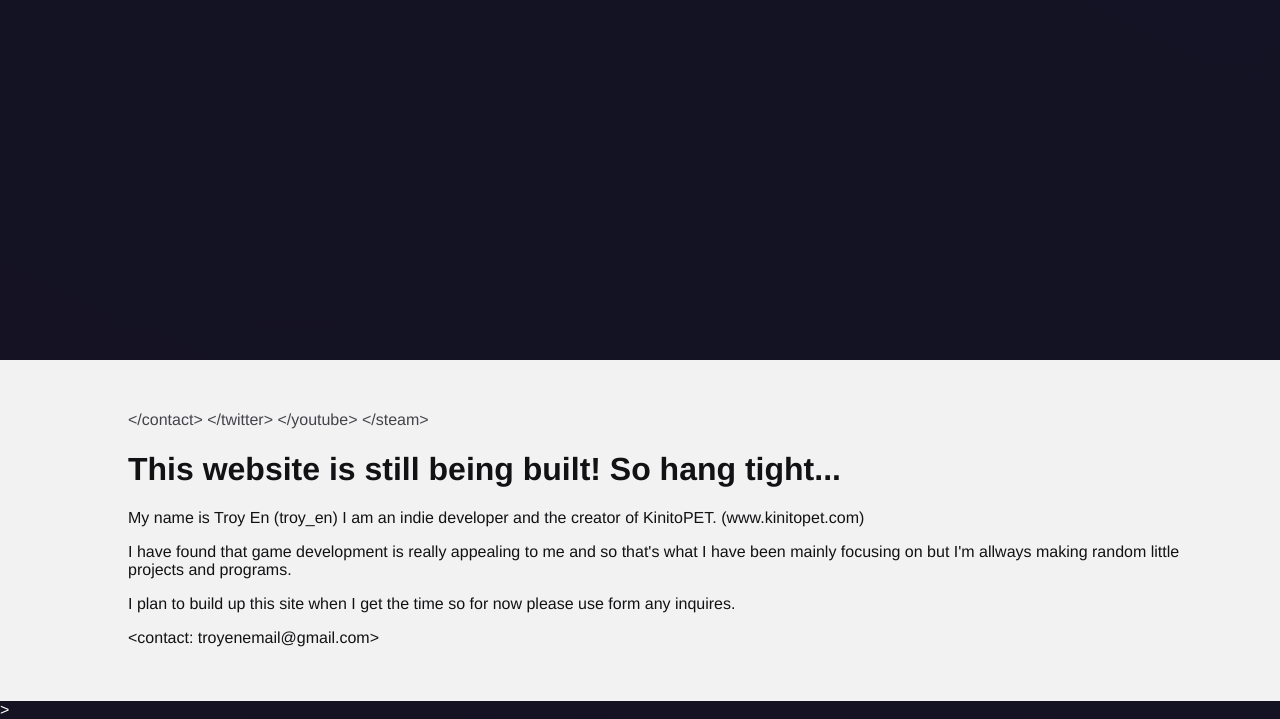
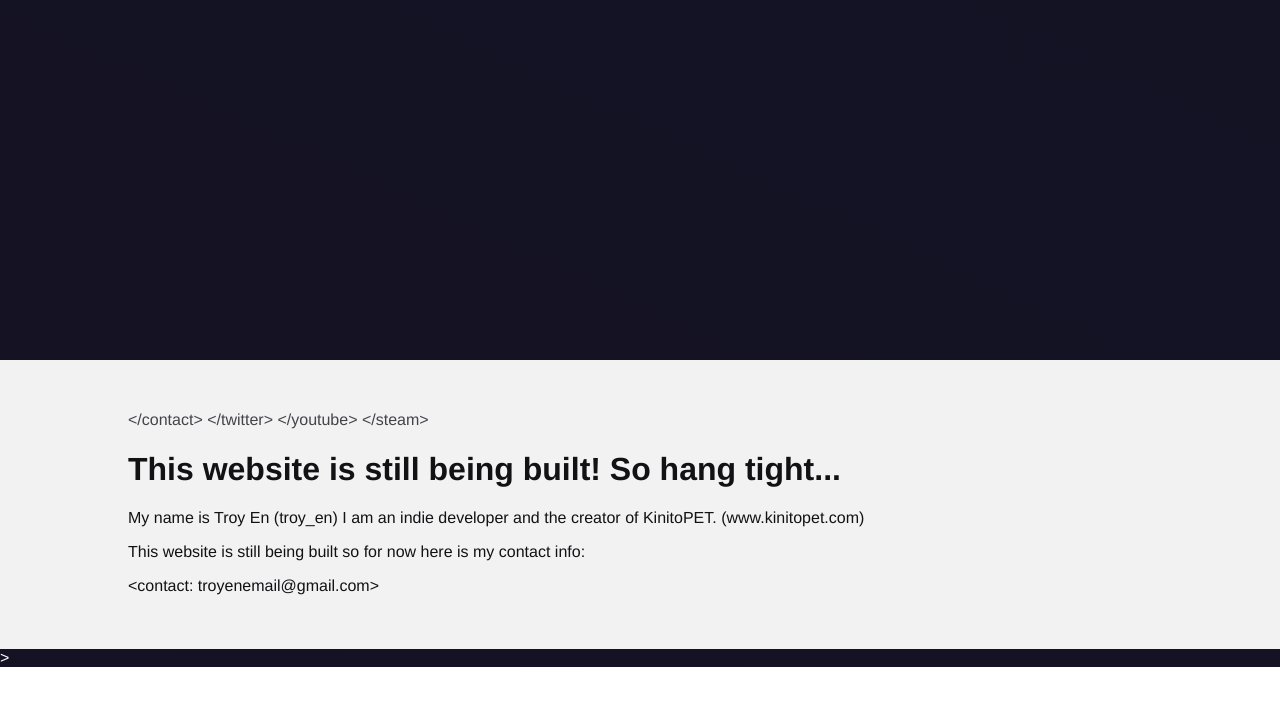
Before and after one commit to troy-en/web, a plain HTML site: page index.html in a window 1280 px wide. Shown: the part 440-1159 px from the top of the page. After the commit the page ends 1107 px from the top, so only its background shows below. Drawn offline with Linux system fonts and the light colour scheme.

Commit message:
Update index.html

```diff
--- a/index.html
+++ b/index.html
@@ -21,10 +21,9 @@
         <a style="text-decoration: none; color: #434349" href="mailto: troyenemail@gmail.com">&lt;/contact&gt;</a> <a style="text-decoration: none; color: #434349" href="https://www.twitter.com/troy_en" target="_blank">&lt;/twitter&gt;</a>  <a style="text-decoration: none; color: #434349" href="https://www.youtube.com/@troy_en"target="_blank">&lt;/youtube&gt;</a> <a style="text-decoration: none; color: #434349" href="https://store.steampowered.com/dev/TroyEn"target="_blank">&lt;/steam&gt;</a>
         <h1>This website is still being built! So hang tight...</h1>
         <p>My name is Troy En (troy_en) I am an indie developer and the creator of KinitoPET. (www.kinitopet.com)</p>
-        <p>I have found that game development is really appealing to me and so that's what I have been mainly focusing on but I'm allways making random little projects and programs.</p>
-        <p>I plan to build up this site when I get the time so for now please use <troyenemail@gmail.com> form any inquires.</p>
+        <p>This website is still being built so for now here is my contact info:</p>
+        <p>&lt;contact: troyenemail@gmail.com&gt;</p>
 
-        <p>&lt;contact: troyenemail@gmail.com&gt;</p>
       </div>
 
 
```
